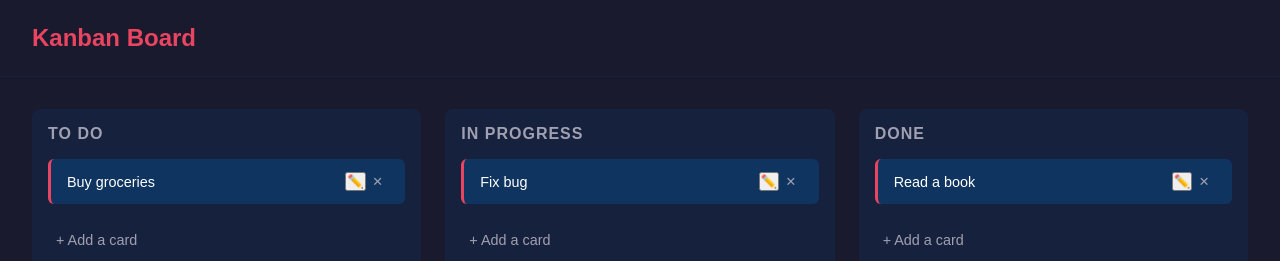
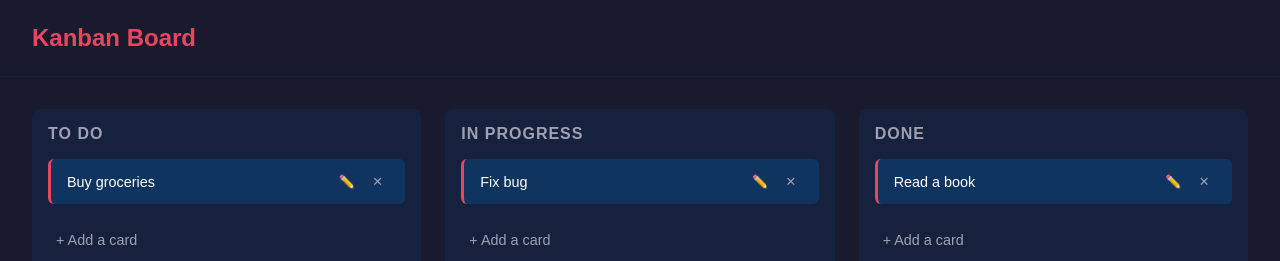
Before and after one commit to yegost/kanban-board, a React (Vite) app: page / in a window 1280 px wide. Shown: the top 261 px of the page. Built offline with nearby package versions, Linux system fonts and the light colour scheme.

Commit message:
change color picker to button

```diff
--- a/src/components/Card.jsx
+++ b/src/components/Card.jsx
@@ -1,9 +1,10 @@
-import { useState } from "react";
+import { useState, useRef } from "react";
 
 function Card({ id, text, color, onDragStart, onDelete, onUpdateCard }) {
     const [editing, setEditing] = useState(false);
     const [editText, setEditText] = useState(text);
     const [editColor, setEditColor] = useState(color);
+    const colorRef = useRef(null);
 
     function handleSave() {
         if (editText.trim() === "") return;
@@ -30,12 +31,19 @@ function Card({ id, text, color, onDragStart, onDelete, onUpdateCard }) {
                 />
                 <div className="add-card-actions">
                 <input
+                    ref={colorRef}
                     type="color"
                     value={editColor}
                     onChange={(e) => setEditColor(e.target.value)}
-                    className="color-picker"
-                    title="Change color"
+                    style={{ display: "none" }}
                 />
+                <button
+                    className="btn-color"
+                    onClick={() => colorRef.current.click()}
+                    style={{ borderColor: editColor, color: editColor}}
+                >
+                    Change color
+                </button>
                 <button className="btn-confirm" onClick={handleSave}>Save</button>
                 <button className="btn-cancel" onClick={handleCancel}>Cancel</button>
                 </div>
--- a/src/index.css
+++ b/src/index.css
@@ -173,3 +173,36 @@ body {
   background: none;
   flex-shrink: 0;
 }
+
+.card-actions {
+  display: flex;
+  gap: 0.3rem;
+  flex-shrink: 0;
+}
+
+.btn-edit {
+  background: transparent;
+  border: none;
+  cursor: pointer;
+  font-size: 0.8rem;
+  padding: 0.2rem 0.4rem;
+  border-radius: 4px;
+}
+
+.btn-edit:hover {
+  background: #1a2f5a;
+}
+
+.card.editing {
+  flex-direction: column;
+  align-items: stretch;
+  gap: 0.5rem;
+}
+.btn-color {
+  background: transparent;
+  border: 1px solid;
+  padding: 0.3rem 0.7rem;
+  border-radius: 6px;
+  cursor: pointer;
+  font-size: 0.8rem;
+}
```
